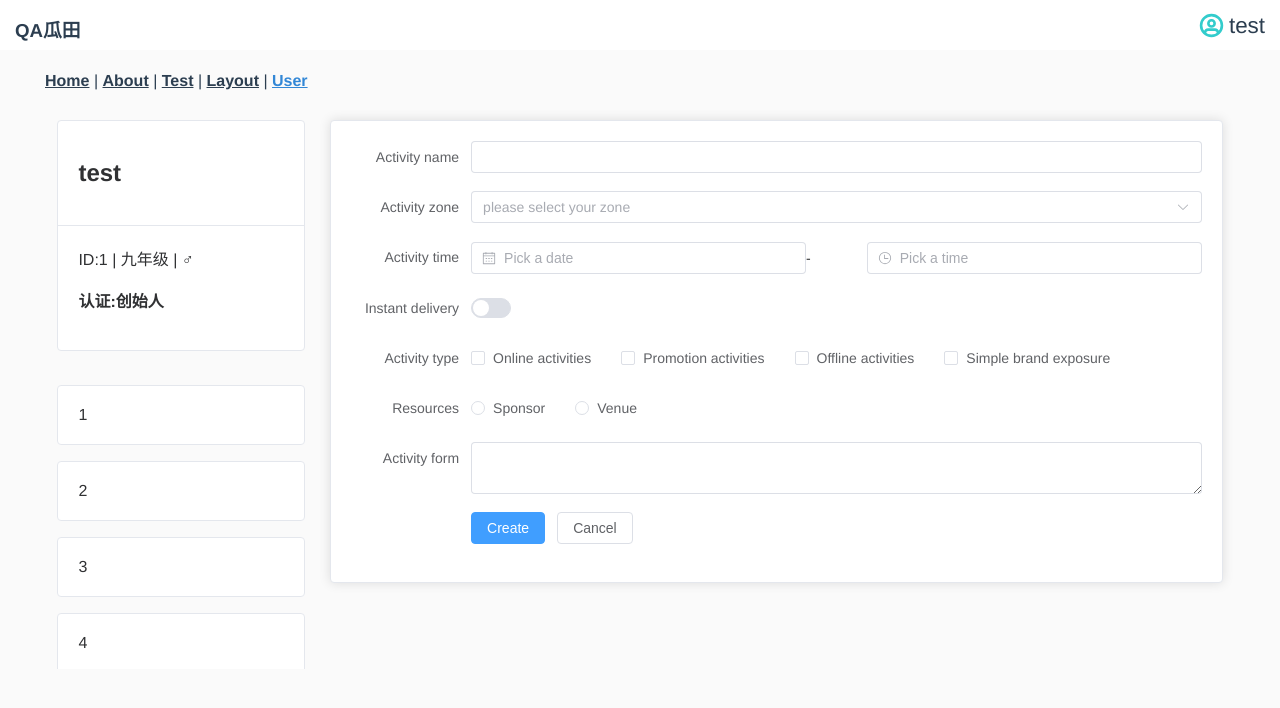
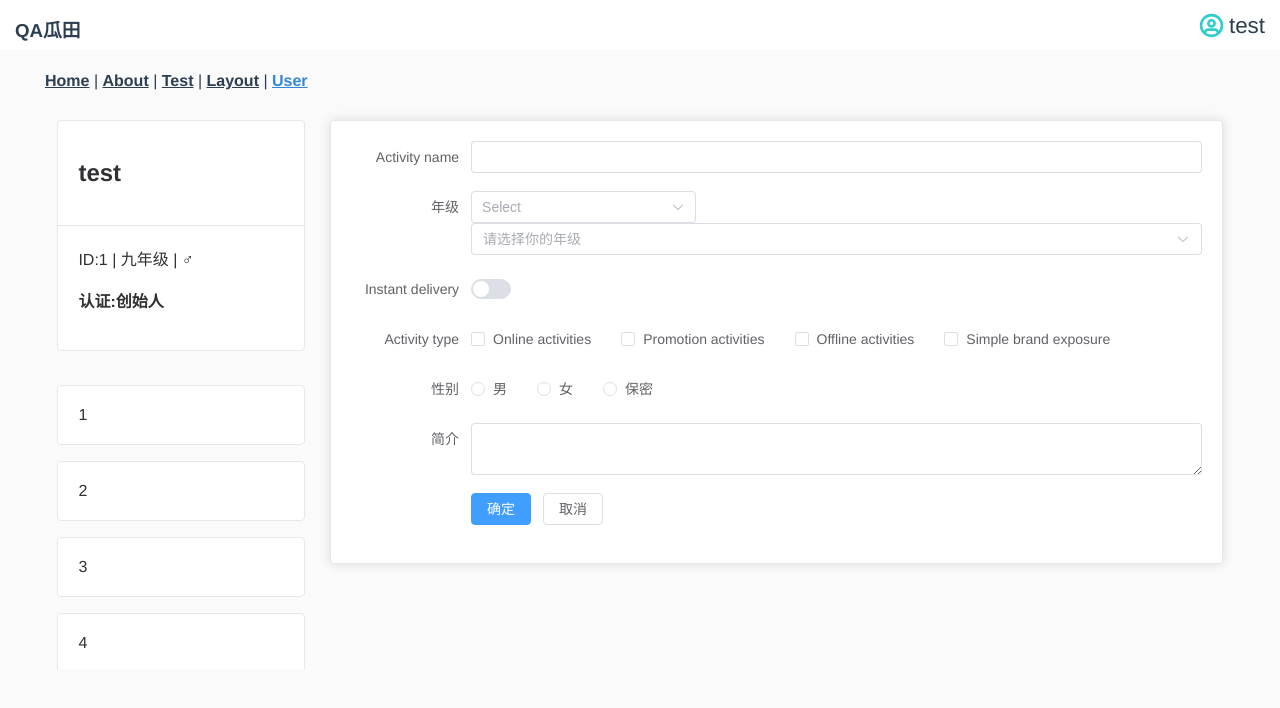
Before and after one commit to qa-gt/gt-v3-frontend, a Vue app: page /#/user in a window 1280 px wide. Shown: the top 708 px of the page. Built offline with nearby package versions, Linux system fonts and the light colour scheme.

Commit message:
UPDATE UserView 年级选择

```diff
--- a/src/views/UserView.vue
+++ b/src/views/UserView.vue
@@ -25,36 +25,37 @@
     </el-col>
     <el-col :span="18" style="min-width: 300px">
       <el-card full>
-
         <el-form :label-position="top" :model="form" label-width="120px">
           <el-form-item label="Activity name">
             <el-input v-model="form.name" />
           </el-form-item>
-    <el-form-item label="Activity zone">
-      <el-select v-model="form.region" placeholder="please select your zone">
-        <el-option label="Zone one" value="shanghai" />
-        <el-option label="Zone two" value="beijing" />
+          <el-form-item label="年级">
+            <el-cascader
+              v-model="value"
+              :options="options"
+              :props="props"
+              @change="handleChange"
+            />
+            <el-select v-model="form.region" placeholder="请选择你的年级">
+              <el-option label="一年级" value="1" />
+              <el-option label="二年级" value="2" />
+              <el-option label="三年级" value="3" />
+              <el-option label="四年级" value="4" />
+              <el-option label="五年级" value="5" />
+              <el-option label="六年级" value="6" />
+              <el-option label="七年级" value="7" />
+              <el-option label="八年级" value="8" />
+              <el-option label="国内九年级" vale="n9" />
+              <el-option label="国内十年级" value="n10" />
+              <el-option label="国内十一年级" value="n11" />
+              <el-option label="国内十二年级" value="n12" />
+              <el-option label="国际九年级" value="w9" />
+              <el-option label="国际十年级" value="w10" />
+              <el-option label="国际十一年级" value="w11" />
+              <el-option label="国际十二年级" value="w12" />
+              <el-option label="114514年级" value="114514" />
+              <el-option label="保密年级" value="0" />
             </el-select>
-    </el-form-item>
-    <el-form-item label="Activity time">
-      <el-col :span="11">
-        <el-date-picker
-          v-model="form.date1"
-          type="date"
-          placeholder="Pick a date"
-          style="width: 100%"
-        />
-      </el-col>
-      <el-col :span="2" class="text-center">
-        <span class="text-gray-500">-</span>
-      </el-col>
-      <el-col :span="11">
-        <el-time-picker
-          v-model="form.date2"
-          placeholder="Pick a time"
-          style="width: 100%"
-        />
-      </el-col>
           </el-form-item>
           <el-form-item label="Instant delivery">
             <el-switch v-model="form.delivery" />
@@ -67,18 +68,19 @@
               <el-checkbox label="Simple brand exposure" name="type" />
             </el-checkbox-group>
           </el-form-item>
-    <el-form-item label="Resources">
+          <el-form-item label="性别">
             <el-radio-group v-model="form.resource">
-        <el-radio label="Sponsor" />
-        <el-radio label="Venue" />
+              <el-radio label="男" />
+              <el-radio label="女" />
+              <el-radio label="保密" />
             </el-radio-group>
           </el-form-item>
-    <el-form-item label="Activity form">
+          <el-form-item label="简介">
             <el-input v-model="form.desc" type="textarea" />
           </el-form-item>
           <el-form-item>
-      <el-button type="primary" @click="onSubmit">Create</el-button>
-      <el-button>Cancel</el-button>
+            <el-button type="primary" @click="onSubmit">确定</el-button>
+            <el-button>取消</el-button>
           </el-form-item>
         </el-form>
       </el-card>
@@ -88,6 +90,7 @@
 
 <script>
 import { reactive } from "vue";
+import { ref } from "vue";
 
 export default {
   data() {
@@ -111,11 +114,128 @@ export default {
         resource: "",
         desc: "",
       }),
+
+      value: ref([
+
+      ]),
+
+      props: {
+        expandTrigger: "hover",
+      },
+
+      options: [
+        {
+          value: "xiaoxue",
+          label: "小学部",
+          children: [
+            {
+              value: "yi",
+              label: "一年级",
+            },
+            {
+              value: "er",
+              label: "二年级",
+
+            },
+            {
+              value: "san",
+              label: "三年级",
+
+            },
+            {
+              value: "si",
+              label: "四年级",
+
+            },
+            {
+              value: "wu",
+              label: "五年级",
+
+            },
+          ],
+        },
+        {
+          value: "chuzhong",
+          label: "初中部",
+          children: [
+            {
+              value: "liu",
+              label: "六年级",
+            },
+            {
+              value: "qi",
+              label: "七年级",
+            },
+            {
+              value: "ba",
+              label: "八年级",
+            },
+          ],
+        },
+        {
+          value: "gaozhong",
+          label: "高中部",
+          children: [
+            {
+              value: "jiu",
+              label: "九年级",
+            },
+            {
+              value: "shi",
+              label: "十年级",
+            },
+            {
+              value: "shiyi",
+              label: "十一年级",
+
+            },
+            {
+              value: "shier",
+              label: "十二年级",
+            },
+          ],
+        },
+        {
+          value: "guoji",
+          label: "国际部",
+          children: [
+            {
+              value: "guojijiu",
+              label: "国际九年级",
+            },
+            {
+              value: "guojishi",
+              label: "国际十年级",
+            },
+            {
+              value: "guojishiyi",
+              label: "国际十一年级",
+
+            },
+            {
+              value: "guojishier",
+              label: "国际十二年级",
+            },
+          ],
+        },
+        {
+          value: "qita",
+          label: "其他年级",
+        },
+        {
+          value: "baomi",
+          label: "保密年级",
+        },
+
+      ],
     };
   },
   methods: {
     onSubmit: () => {
       console.log("submit!");
+    },
+    handleChange: (value) => {
+      console.log(value);
     },
   },
 };
```
Lines whose indentation alone changed are shown as unchanged.
